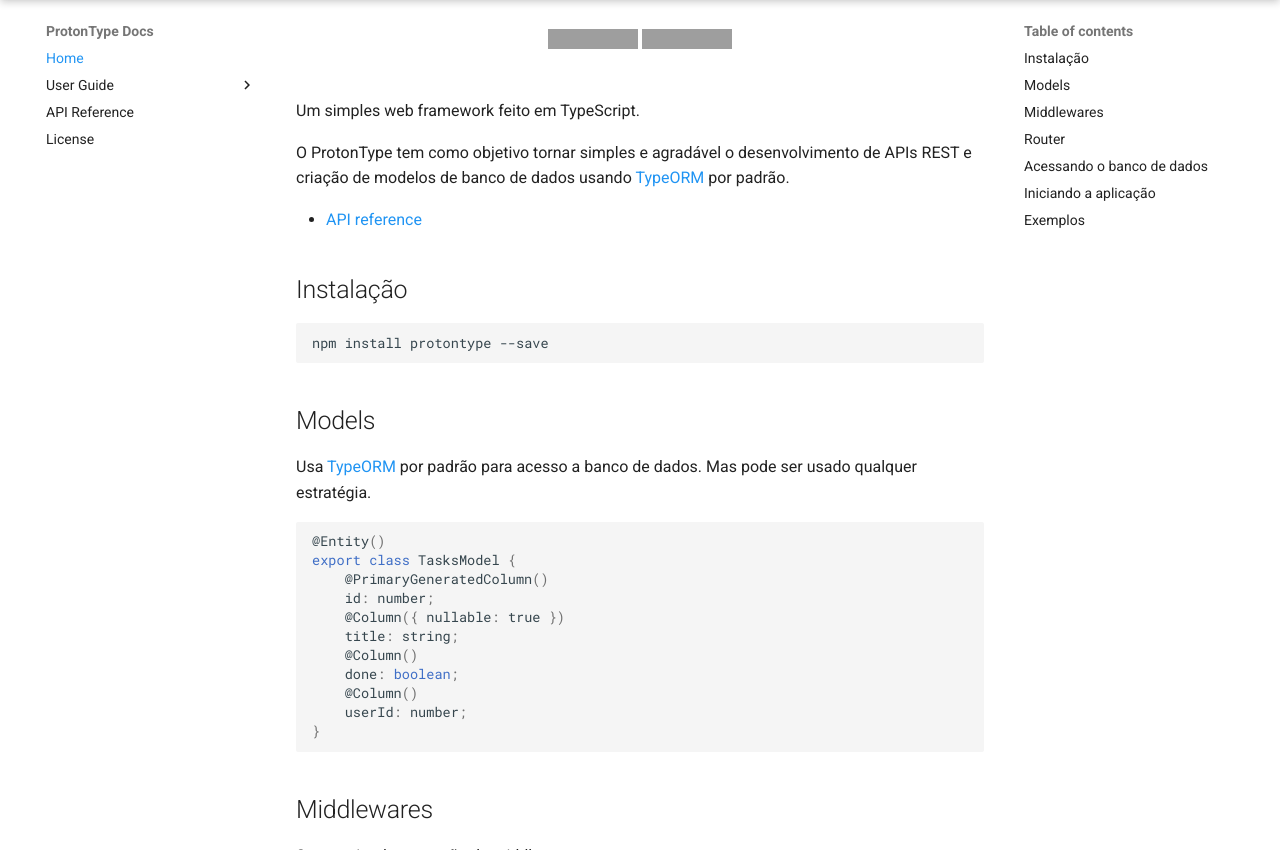
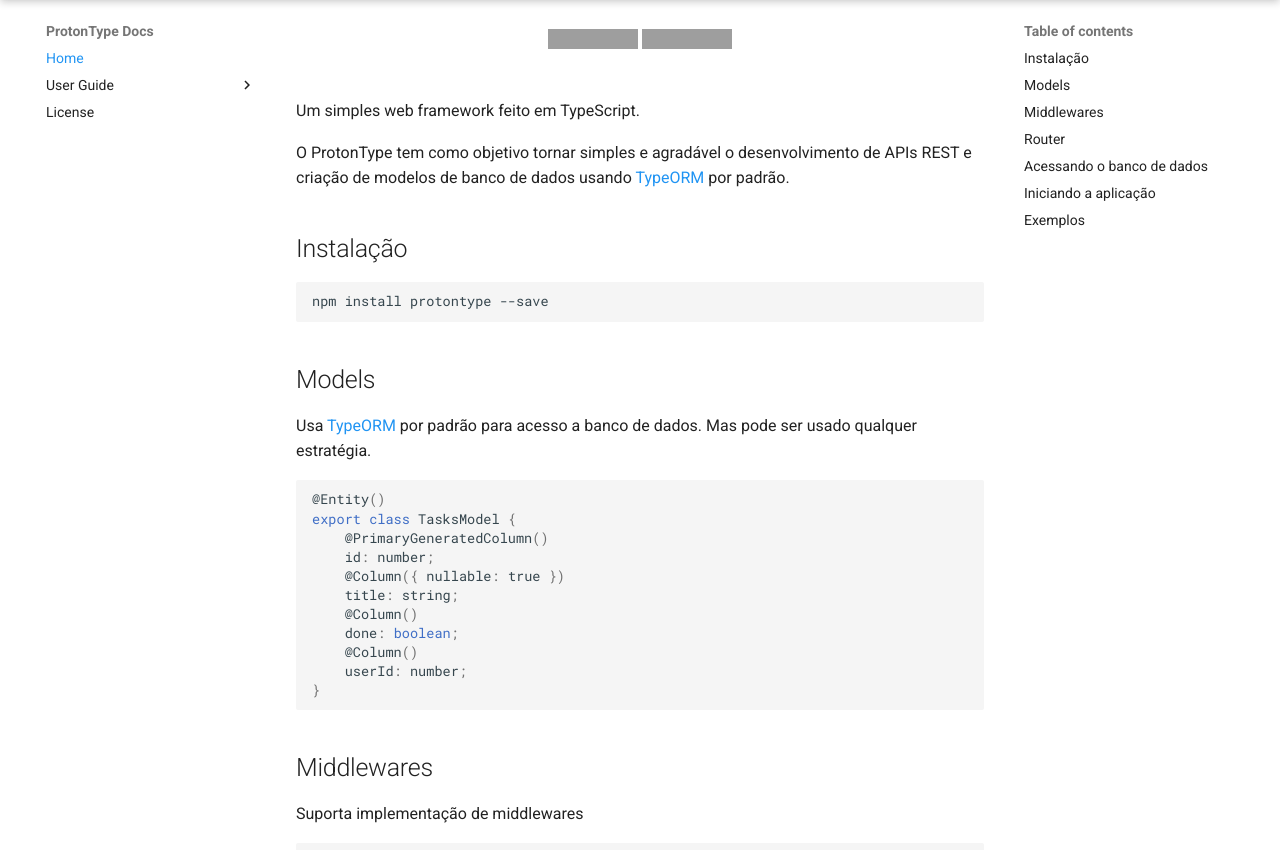
Before and after one commit to protontype/protontype.github.io, an MkDocs documentation site: the page built from docs/index.md, in a window 1280 px wide and 900 px high, scrolled down 334 px, cut to the strip 50-900 px from the top of the window. Built offline with MkDocs 1.6.1 and Material for MkDocs 9.7.7, drawn with Linux system fonts in a browser that asks for light colours; comment, search, counter and statistics services are not loaded; old or Windows-style settings are respelled for this version of MkDocs; grey boxes are pictures that could not be loaded.

Commit message:
Remove API reference

````diff
--- a/docs/index.md
+++ b/docs/index.md
@@ -20,8 +20,6 @@
 Um simples web framework feito em TypeScript.
 
 O ProtonType tem como objetivo tornar simples e agradável o desenvolvimento de APIs REST e criação de modelos de banco de dados usando [TypeORM](http://typeorm.io/#/) por padrão.
-
-- [API reference](https://protontype.github.io/protontype-api-reference/)
 
 ## Instalação
 ```bash
--- a/mkdocs.yml
+++ b/mkdocs.yml
@@ -21,7 +21,6 @@
     - 'Middleware': 'middlewares.md'
     - 'Configurações': 'config.md'
     - 'Iniciando Aplicação': 'bootstrap.md'
-- API Reference: api-ref.md
 - License: 'license.md'
 
 extra:
````
